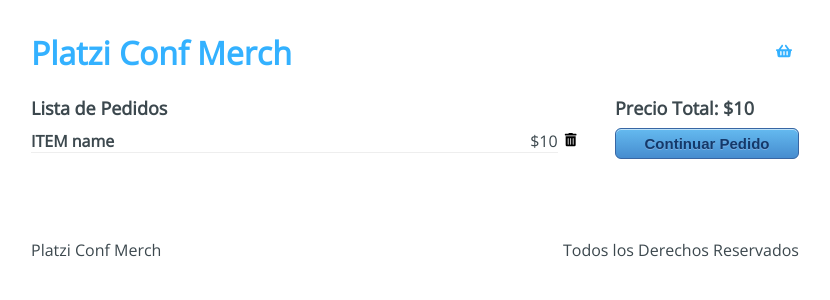
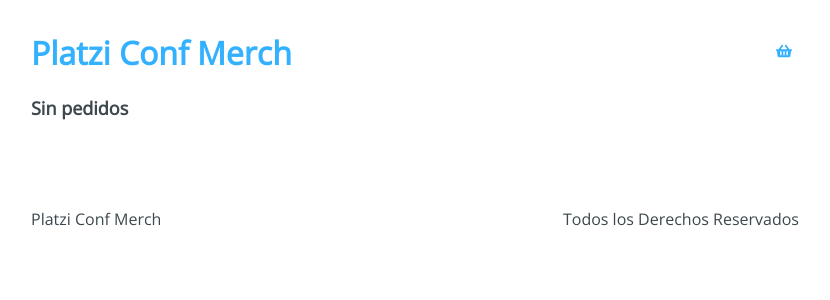
Before and after one commit to kfiguera/platzi-conf-merch, a React app: page /checkout in a window 1280 px wide. Shown: the top 300 px of the page, without its empty margins (225-1055 px from the left). Built offline with nearby package versions, Linux system fonts and the light colour scheme.

Commit message:
useContext en la página de checkout

```diff
--- a/src/containers/Checkout.jsx
+++ b/src/containers/Checkout.jsx
@@ -1,29 +1,49 @@
-import React from 'react';
+import React, { useContext } from 'react';
 import '../styles/components/Checkout.css';
+import AppContext from '../context/AppContext';
 import { Link } from 'react-router-dom';
 import { FaTrashAlt } from 'react-icons/fa';
 
 const Checkout = () => {
+  const { state, removeFromCart } = useContext(AppContext);
+  const { cart } = state;
+
+  const handleRemove = (product) => {
+    removeFromCart(product);
+  };
+
+  const handleSumTotal = () => {
+    const reducer = (accumulator, currentValue) => accumulator + currentValue.price;
+    const sum = cart.reduce(reducer, 0);
+    console.log(sum);
+    return sum;
+  };
+
   return (
     <div className='Checkout'>
       <div className='Checkout-content'>
-        <h3>Lista de Pedidos</h3>
-        <div className='Checkout-item'>
-          <div className='Checkout-element'>
-            <h4>ITEM name</h4>
-            <span>$10</span>
+        <h3>{cart.length > 0 ? 'Lista de Pedidos' : 'Sin pedidos'}</h3>
+        {cart.map((item) => (
+          <div className='Checkout-item'>
+            <div className='Checkout-element'>
+              <h4>{item.title}</h4>
+              <span>${item.price}</span>
+            </div>
+            <button type='button' onClick={() => handleRemove(item)}>
+              <FaTrashAlt title='Eliminar' />
+            </button>
           </div>
-          <button type="button">
-            <FaTrashAlt title='Eliminar' />
-          </button>
-        </div>
+        ))}
+
       </div>
+      {cart.length > 0 && (
       <div className='Checkout-sidebar'>
-        <h3>Precio Total: $10</h3>
-        <Link to="/checkout/information">
-          <button type="button">Continuar Pedido</button>
+        <h3>{`Precio Total: $ ${handleSumTotal()}`}</h3>
+        <Link to='/checkout/information'>
+          <button type='button'>Continuar Pedido</button>
         </Link>
       </div>
+      )}
     </div>
   );
 };
```
